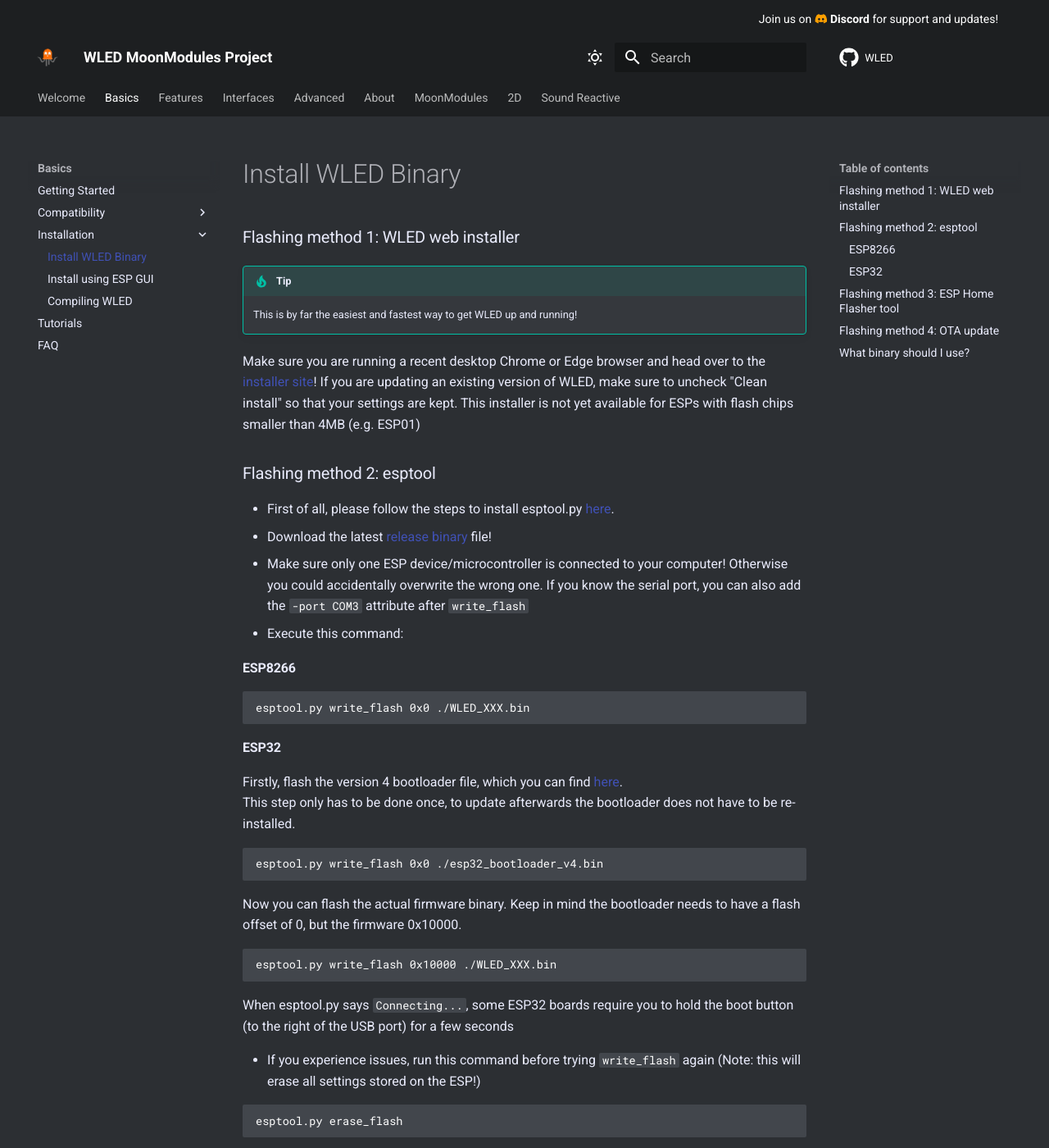
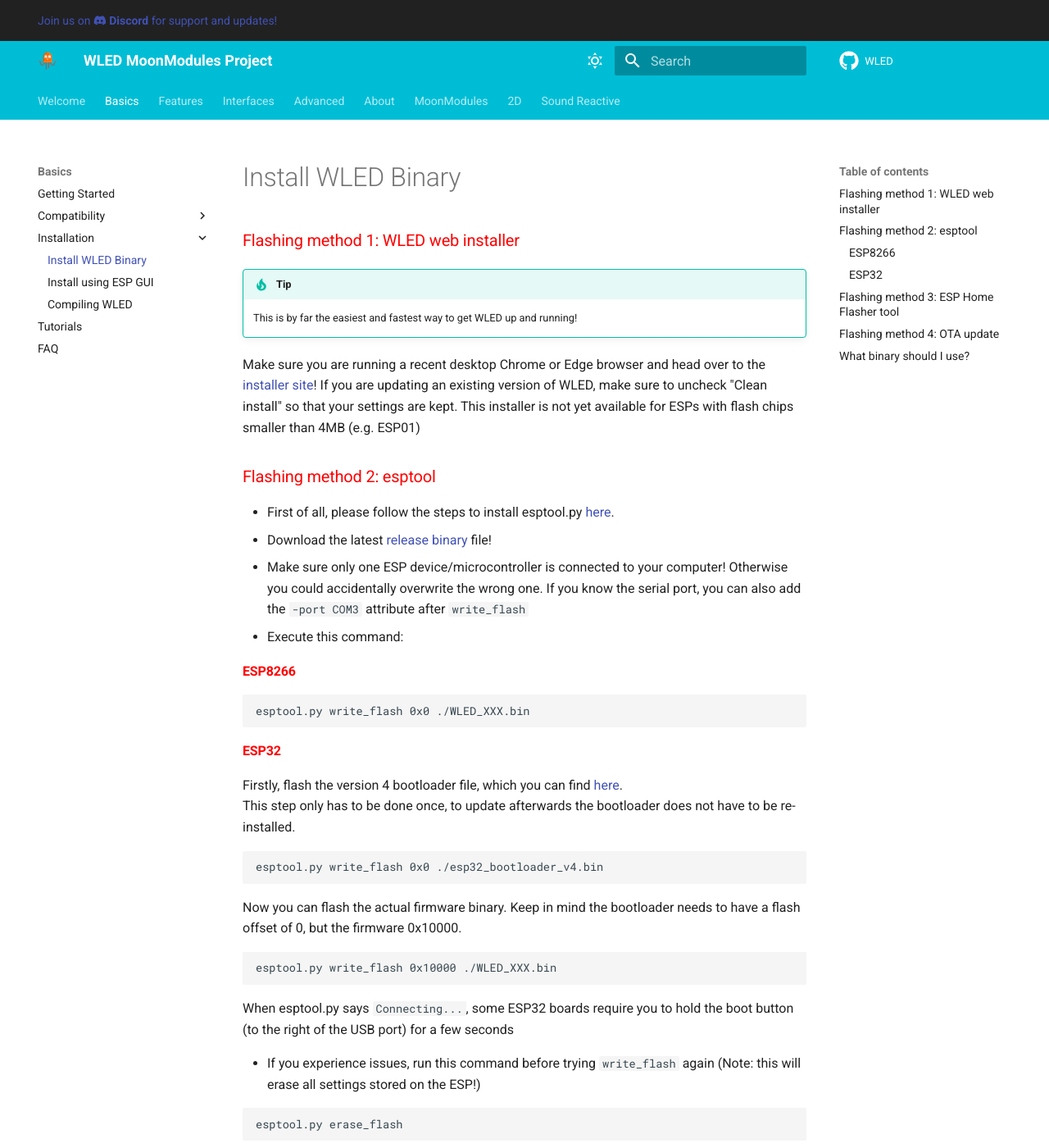
Before and after one commit to Aircoookie/WLED-Docs, an MkDocs documentation site: the page built from docs/basics/install-binary.md, in a window 1280 px wide and 1400 px high. Shown: the whole window at 82% size. Built offline with MkDocs 1.6.1 and Material for MkDocs 9.7.7, drawn with Linux system fonts in a browser that asks for light colours; comment, search, counter and statistics services are not loaded.

Commit message:
Playing with css

```diff
--- a/docs/stylesheets/extra.css
+++ b/docs/stylesheets/extra.css
@@ -1,3 +1,3 @@
-.header {
+.h2,h3,h4 {
     color: red;
   }
--- a/mkdocs.yml
+++ b/mkdocs.yml
@@ -135,3 +135,5 @@
     - Digital Microphone Hookup: soundreactive/digital-microphone-hookup.md
     - Analog Audio Input Options: soundreactive/wip.md
     - Using my PC for the Sound: soundreactive/wip.md
+extra_css:
+  - stylesheets/extra.css
```
